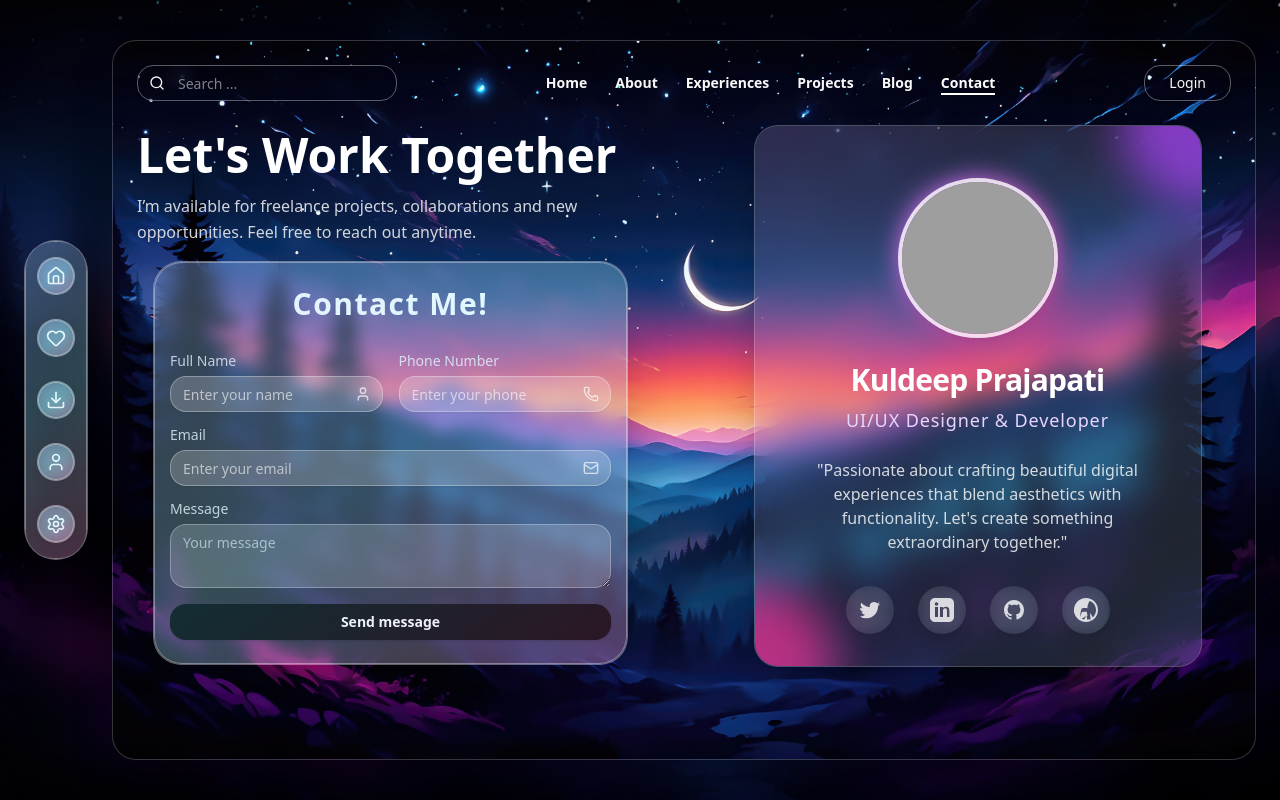
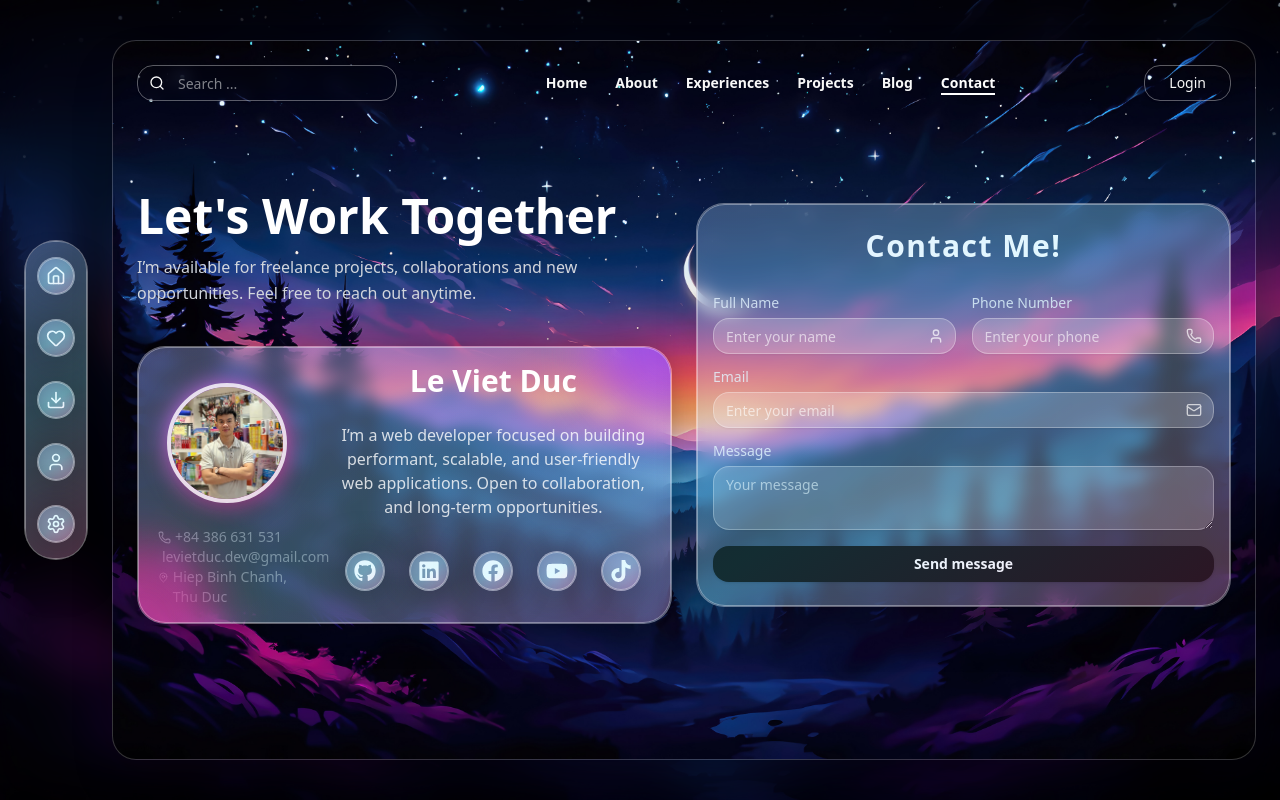
Before and after one commit to VietDuc-Dev/Portfolio, a Next.js app: page /contact in a window 1280 px wide. Built offline with nearby package versions, Linux system fonts and the light colour scheme; no server answers; grey boxes are pictures that could not be loaded.

Commit message:
feat(page): add card visit contact page

```diff
--- a/app/(public)/contact/page.tsx
+++ b/app/(public)/contact/page.tsx
@@ -10,11 +10,11 @@ export default function ContactPage() {
       initial={{ opacity: 0 }}
       animate={{ opacity: 1 }}
       transition={{ duration: 0.6, ease: "easeOut" }}
-      className="w-full flex items-center justify-center"
+      className="w-full h-[70vh] flex items-center justify-center"
     >
-      <div className="max-w-7xl w-80% grid grid-cols-1 md:grid-cols-2 gap-20">
+      <div className="max-w-7xl w-80% grid grid-cols-1 md:grid-cols-2 gap-6">
         {/* LEFT */}
-        <div className="text-white">
+        <div className="text-white space-y-10">
           {/* Heading */}
           <motion.div
             initial={{ opacity: 0, y: 30 }}
@@ -35,9 +35,8 @@ export default function ContactPage() {
             initial={{ opacity: 0, y: 20 }}
             animate={{ opacity: 1, y: 0 }}
             transition={{ duration: 0.5, delay: 0.25 }}
-            className="flex items-center gap-4 p-4"
           >
-            <ContactForm />
+            <ContactCard />
           </motion.div>
         </div>
 
@@ -46,8 +45,9 @@ export default function ContactPage() {
           initial={{ opacity: 0, x: 40 }}
           animate={{ opacity: 1, x: 0 }}
           transition={{ duration: 0.6, delay: 0.3, ease: "easeOut" }}
+          className="flex justify-center items-center"
         >
-          <ContactCard />
+          <ContactForm />
         </motion.div>
       </div>
     </motion.div>
--- a/components/common/icons/icon.tsx
+++ b/components/common/icons/icon.tsx
@@ -2,7 +2,7 @@ import { ReactNode } from "react";
 
 export function Icon({ children }: { children: ReactNode }) {
   return (
-    <div className="glass p-2 rounded-full hover:scale-110 transition cursor-pointer">
+    <div className="glass p-2 rounded-full hover:scale-110 transition cursor-pointer w-fit h-fit">
       {children}
     </div>
   );
--- a/components/features/ContactCard.tsx
+++ b/components/features/ContactCard.tsx
@@ -1,9 +1,20 @@
-import React from "react";
+import Image from "next/image";
+import { Icon } from "../common/icons/icon";
+import {
+  FaGithub,
+  FaFacebook,
+  FaYoutube,
+  FaTiktok,
+  FaLinkedin,
+} from "react-icons/fa";
+import { Mail, MapPin, Phone } from "lucide-react";
 
 export default function ContactCard() {
   return (
-    <div className="flex justify-center items-center">
-      <div className="max-w-md w-full bg-white/10 backdrop-blur-lg rounded-3xl shadow-2xl transform hover:scale-[1.02] transition-transform duration-500 ease-in-out p-8 relative overflow-hidden border border-white/20">
+    <div className="w-full glass transform hover:scale-[1.02] transition-transform duration-500 ease-in-out relative overflow-hidden grid grid-cols-3 py-4">
+      {/* Avatar */}
+      <div>
+        <div>
           <div className="absolute -top-20 -right-20 w-40 h-40 bg-purple-500 rounded-full mix-blend-multiply filter blur-xl opacity-70"></div>
           <div className="absolute -bottom-20 -left-20 w-40 h-40 bg-pink-500 rounded-full mix-blend-multiply filter blur-xl opacity-70"></div>
 
@@ -12,88 +23,68 @@ export default function ContactCard() {
           <div className="flex justify-center -mt-20 mb-6 relative z-10 mt-5">
             <div className="relative group">
               <div className="absolute inset-0  bg-gradient-to-br from-purple-400 to-pink-500 rounded-full blur-md group-hover:blur-lg transition-all duration-500"></div>
-            <img
-              className="w-40 h-40 object-cover rounded-full border-4 border-white/80 shadow-xl hover:scale-105 transform transition-all duration-400 relative z-10"
-              src="https://avatars.githubusercontent.com/u/124576166?v=4"
-              alt="Profile Image"
+              <div className="w-30 h-30 object-cover rounded-full border-4 border-white/80 shadow-xl hover:scale-105 transform transition-all duration-400 relative z-10 overflow-hidden">
+                <Image
+                  src="/Avatar.jpg"
+                  alt="Avatar"
+                  fill
+                  sizes="120px"
+                  className="object-cover"
+                  priority
                 />
               </div>
             </div>
+          </div>
+        </div>
+        <div className="ml-5 text-primary">
+          <div className="flex items-start gap-1">
+            <Phone size={13} className="mt-1" />
+            <p className="text-sm">+84 386 631 531</p>
+          </div>
+          <div className="flex items-start gap-1">
+            <Mail size={13} className="mt-1" />
+            <p className="text-sm">levietduc.dev@gmail.com</p>
+          </div>
+          <div className="flex items-start gap-1">
+            <MapPin size={13} className="mt-1" />
+            <p className="text-sm">Hiep Binh Chanh, Thu Duc</p>
+          </div>
+        </div>
+      </div>
 
+      {/* Content */}
+      <div className="col-span-2">
         <div className="text-center mb-6 relative z-10">
-          <h2 className="text-3xl font-bold text-white mb-2 tracking-tight">
-            <span className="relative inline-block">
-              Kuldeep Prajapati
-              <span className="absolute bottom-0 left-0 w-full h-1 bg-gradient-to-r from-purple-400 to-pink-500 rounded-full transform scale-x-0 group-hover:scale-x-100 transition-transform duration-300 origin-left"></span>
-            </span>
+          <h2 className="text-3xl font-bold mb-2">
+            <span className="relative inline-block">Le Viet Duc</span>
           </h2>
-          <p className="text-lg font-medium text-purple-200 tracking-wider">
-            UI/UX Designer & Developer
-          </p>
+          {/* <p className="text-lg font-medium text-purple-200 tracking-wider">
+            levietduc.dev@gmail.com
+          </p> */}
         </div>
 
         <p className="text-center text-white/80 mb-8 px-6 relative z-10 transition-all duration-500 hover:text-white">
-          &quot;Passionate about crafting beautiful digital experiences that
-          blend aesthetics with functionality. Let&apos;s create something
-          extraordinary together.&quot;
+          I’m a web developer focused on building performant, scalable, and
+          user-friendly web applications. Open to collaboration, and long-term
+          opportunities.
         </p>
 
-        <div className="flex justify-center space-x-6 relative z-10">
-          <a
-            href="#"
-            className="p-3 rounded-full bg-white/5 backdrop-blur-sm shadow-lg hover:bg-blue-500/30 transition-all duration-300 group"
-          >
-            <svg
-              className="w-6 h-6 text-white/80 group-hover:text-blue-400 group-hover:scale-110 transition-all duration-300"
-              fill="currentColor"
-              viewBox="0 0 24 24"
-            >
-              <path d="M8.29 20.251c7.547 0 11.675-6.155 11.675-11.495 0-.175 0-.35-.012-.524A8.18 8.18 0 0022 5.92a8.273 8.273 0 01-2.357.626 4.077 4.077 0 001.804-2.245 8.198 8.198 0 01-2.605.975 4.106 4.106 0 00-6.993 3.744 11.652 11.652 0 01-8.457-4.287 4.106 4.106 0 001.272 5.482A4.073 4.073 0 012 9.713v.052a4.106 4.106 0 003.292 4.022 4.095 4.095 0 01-1.859.07 4.107 4.107 0 003.834 2.847A8.233 8.233 0 012 18.407a11.616 11.616 0 006.29 1.837" />
-            </svg>
-          </a>
-
-          <a
-            href="#"
-            className="p-3 rounded-full bg-white/5 backdrop-blur-sm shadow-lg hover:bg-blue-600/30 transition-all duration-300 group"
-          >
-            <svg
-              className="w-6 h-6 text-white/80 group-hover:text-blue-300 group-hover:scale-110 transition-all duration-300"
-              fill="currentColor"
-              viewBox="0 0 24 24"
-            >
-              <path d="M19 0h-14c-2.761 0-5 2.239-5 5v14c0 2.761 2.239 5 5 5h14c2.761 0 5-2.239 5-5v-14c0-2.761-2.239-5-5-5zm-11 19h-3v-10h3v10zm-1.5-11.268c-.966 0-1.75-.784-1.75-1.75s.784-1.75 1.75-1.75 1.75.784 1.75 1.75-.784 1.75-1.75 1.75zm13.5 11.268h-3v-5.604c0-1.338-.026-3.063-1.866-3.063-1.866 0-2.151 1.456-2.151 2.963v5.704h-3v-10h2.886v1.367h.041c.402-.76 1.386-1.562 2.852-1.562 3.052 0 3.613 2.007 3.613 4.615v5.58z" />
-            </svg>
-          </a>
-
-          <a
-            href="#"
-            className="p-3 rounded-full bg-white/5 backdrop-blur-sm shadow-lg hover:bg-purple-500/30 transition-all duration-300 group"
-          >
-            <svg
-              className="w-6 h-6 text-white/80 group-hover:text-purple-300 group-hover:scale-110 transition-all duration-300"
-              fill="currentColor"
-              viewBox="0 0 24 24"
-            >
-              <path
-                fill-rule="evenodd"
-                clip-rule="evenodd"
-                d="M12 2C6.477 2 2 6.484 2 12.017c0 4.425 2.865 8.18 6.839 9.504.5.092.682-.217.682-.483 0-.237-.008-.868-.013-1.703-2.782.605-3.369-1.343-3.369-1.343-.454-1.158-1.11-1.466-1.11-1.466-.908-.62.069-.608.069-.608 1.003.07 1.531 1.032 1.531 1.032.892 1.53 2.341 1.088 2.91.832.092-.647.35-1.088.636-1.338-2.22-.253-4.555-1.113-4.555-4.951 0-1.093.39-1.988 1.029-2.688-.103-.253-.446-1.272.098-2.65 0 0 .84-.27 2.75 1.026A9.564 9.564 0 0112 6.844c.85.004 1.705.115 2.504.337 1.909-1.296 2.747-1.027 2.747-1.027.546 1.379.202 2.398.1 2.651.64.7 1.028 1.595 1.028 2.688 0 3.848-2.339 4.695-4.566 4.943.359.309.678.92.678 1.855 0 1.338-.012 2.419-.012 2.747 0 .268.18.58.688.482A10.019 10.019 0 0022 12.017C22 6.484 17.522 2 12 2z"
-              />
-            </svg>
-          </a>
-
-          <a
-            href="#"
-            className="p-3 rounded-full bg-white/5 backdrop-blur-sm shadow-lg hover:bg-pink-500/30 transition-all duration-300 group"
-          >
-            <svg
-              className="w-6 h-6 text-white/80 group-hover:text-pink-300 group-hover:scale-110 transition-all duration-300"
-              fill="currentColor"
-              viewBox="0 0 24 24"
-            >
-              <path d="M12 24C5.385 24 0 18.615 0 12S5.385 0 12 0s12 5.385 12 12-5.385 12-12 12zm10-12c0-5.385-4.365-9.78-9.78-9.78-5.385 0-9.78 4.365-9.78 9.78 0 5.385 4.365 9.78 9.78 9.78 5.385 0 9.78-4.365 9.78-9.78zm-19.56 0c0-5.385 4.365-9.78 9.78-9.78 1.2 0 2.36.22 3.44.62-1.34 2.06-2.14 4.62-2.26 7.36-1.92-.36-3.84-.24-5.64.24-1.04 2.56-1.58 5.46-1.58 8.36 0 .24.02.48.02.72-4.28-1.12-7.6-5.16-7.6-9.72zm3.24 10.02c.36-2.94 1.16-5.64 2.38-7.98 1.48-.36 3.08-.42 4.68-.24.12 1.32.42 2.6.9 3.82-2.56 1.02-4.92 2.42-6.96 4.4zm6.96 1.98c-1.12 0-2.2-.18-3.22-.54.72-2.2 1.86-4.2 3.34-5.88.12 2.58.48 5.1 1.02 7.5-.38.12-.76.18-1.14.18v-.26zm4.32-1.54c-.54-2.4-.9-4.92-1.02-7.5 1.48 1.68 2.62 3.68 3.34 5.88-1.02.36-2.1.54-3.22.54v.26c-.38 0-.76-.06-1.14-.18z" />
-            </svg>
-          </a>
+        <div className="flex justify-center space-x-6 z-10">
+          <Icon>
+            <FaGithub size={22} />
+          </Icon>
+          <Icon>
+            <FaLinkedin size={22} />
+          </Icon>
+          <Icon>
+            <FaFacebook size={22} />
+          </Icon>
+          <Icon>
+            <FaYoutube size={22} />
+          </Icon>
+          <Icon>
+            <FaTiktok size={22} />
+          </Icon>
         </div>
       </div>
     </div>
```
Lines whose indentation alone changed are shown as unchanged.
